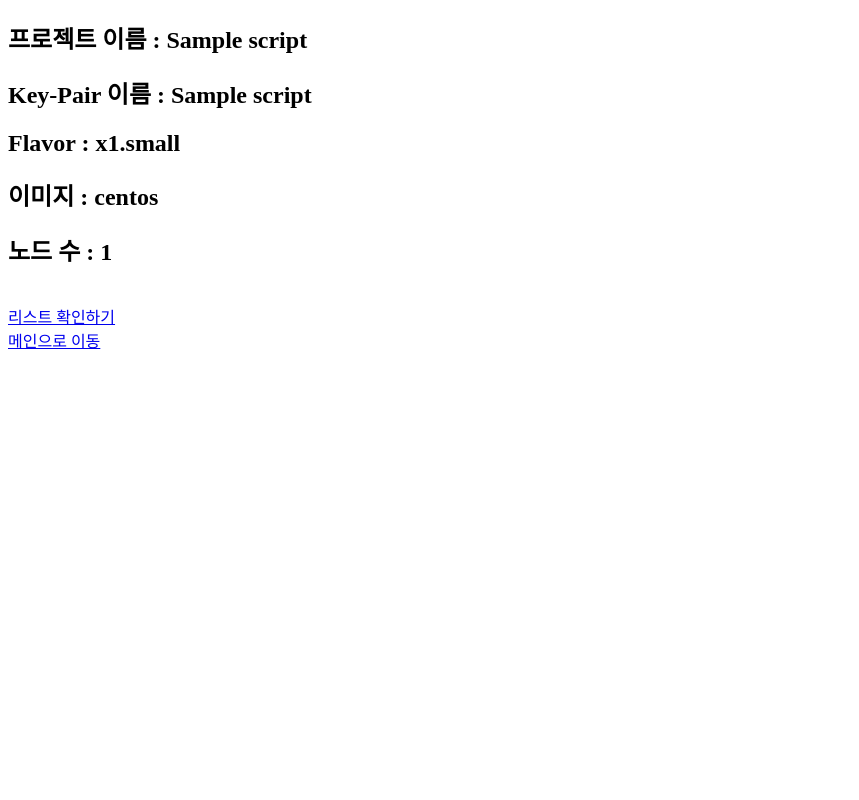
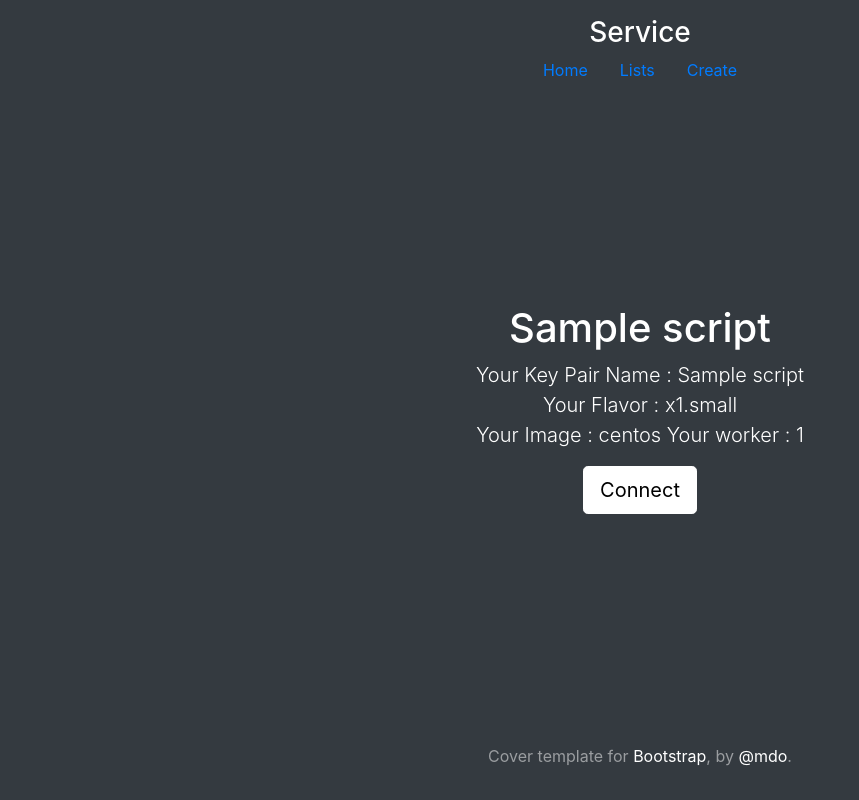
Before and after one commit to dustndus8/k8s-toy-project-web, a Django app: page /script/readGet/1 in a window 1280 px wide. Shown: the whole page, without its empty margins (0-859 px from the left). Run offline with Django 4.2, Linux system fonts and the light colour scheme; tables that the repository leaves empty hold one stand-in row (values such as "Sample post"); parts of the project's set-up code (start-up, migrations or seed data) failed here and were passed over.

Commit message:
feat: shell in a box 연결 추가하기

```diff
--- a/script/views.py
+++ b/script/views.py
@@ -33,12 +33,15 @@ def createScript(request):
 
 def readScriptGet(request,sid):
     script = Script.objects.get(Q(id=sid))
+    a = sid + 20
     context = {
-        'script' : script
+        'script' : script,
+        'a' : a
     }
 
-    # 여기서 쉘 실행
-    #os.system("쉘스크립트이름.sh")
+
+
+
 
 
     return render(request, 'script/read.html',context)
--- a/templates/script/read.html
+++ b/templates/script/read.html
@@ -1,21 +1,66 @@
-<!DOCTYPE html>
-<html lang="en">
-<head>
-    <meta charset="UTF-8">
-    <title>Title</title>
-</head>
-<body>
-<h2>프로젝트 이름 : {{ script.project_name}}</h2>
-<h2>Key-Pair 이름 : {{ script.key_pair_name}}</h2>
-<h2>Flavor : {{ script.flavor}}</h2>
-<h2>이미지 : {{ script.image}}</h2>
-<h2>노드 수 : {{ script.worker}}</h2>
+<!doctype html>
+<html lang="en" class="h-100">
+<link rel="stylesheet" href="https://cdn.jsdelivr.net/npm/bootstrap@4.4.1/dist/css/bootstrap.min.css" integrity="sha384-Vkoo8x4CGsO3+Hhxv8T/Q5PaXtkKtu6ug5TOeNV6gBiFeWPGFN9MuhOf23Q9Ifjh" crossorigin="anonymous">
 
-<br>
-<a href="/script/listGet">리스트 확인하기</a>
-<br>
-<a href="/">메인으로 이동</a>
-<br>
+  <head>
+    <meta charset="utf-8">
+    <meta name="viewport" content="width=device-width, initial-scale=1">
+    <meta name="description" content="">
+    <meta name="author" content="Mark Otto, Jacob Thornton, and Bootstrap contributors">
+    <meta name="generator" content="Hugo 0.88.1">
+    <title>Cover Template · Bootstrap v5.1</title>
 
-</body>
+    <link rel="canonical" href="https://getbootstrap.com/docs/5.1/examples/cover/">
+
+
+    <style>
+      .bd-placeholder-img {
+        font-size: 1.125rem;
+        text-anchor: middle;
+        -webkit-user-select: none;
+        -moz-user-select: none;
+        user-select: none;
+      }
+
+      @media (min-width: 768px) {
+        .bd-placeholder-img-lg {
+          font-size: 3.5rem;
+        }
+      }
+    </style>
+
+
+    <!-- Custom styles for this template -->
+
+  </head>
+  <body class="d-flex h-100 text-center text-white bg-dark">
+
+<div class="cover-container d-flex w-100 h-100 p-3 mx-auto flex-column">
+  <header class="mb-auto">
+    <div>
+      <h3 class="float-md-start mb-0">Service</h3>
+      <nav class="nav nav-masthead justify-content-center float-md-end">
+        <a class="nav-link active" aria-current="page" href="/">Home</a>
+        <a class="nav-link" href="/script/listGet">Lists</a>
+        <a class="nav-link" href="/script/create">Create</a>
+      </nav>
+    </div>
+  </header>
+
+  <main class="px-3">
+    <h1> {{ script.project_name}} </h1>
+    <p class="lead">Your Key Pair Name : {{ script.key_pair_name}} <br> Your Flavor : {{ script.flavor}} <br> Your Image : {{ script.image}} Your worker : {{ script.worker }}</p>
+    <p class="lead">
+      <a href="http://211.183.3.{{a}}:4200" class="btn btn-lg btn-secondary fw-bold border-white bg-white" style="color:black;">Connect</a>
+    </p>
+  </main>
+
+  <footer class="mt-auto text-white-50">
+    <p>Cover template for <a href="https://getbootstrap.com/" class="text-white">Bootstrap</a>, by <a href="https://twitter.com/mdo" class="text-white">@mdo</a>.</p>
+  </footer>
+</div>
+
+
+  <script src="https://code.jquery.com/jquery-3.4.1.slim.min.js" integrity="sha384-J6qa4849blE2+poT4WnyKhv5vZF5SrPo0iEjwBvKU7imGFAV0wwj1yYfoRSJoZ+n" crossorigin="anonymous"></script>
+  </body>
 </html>
```
